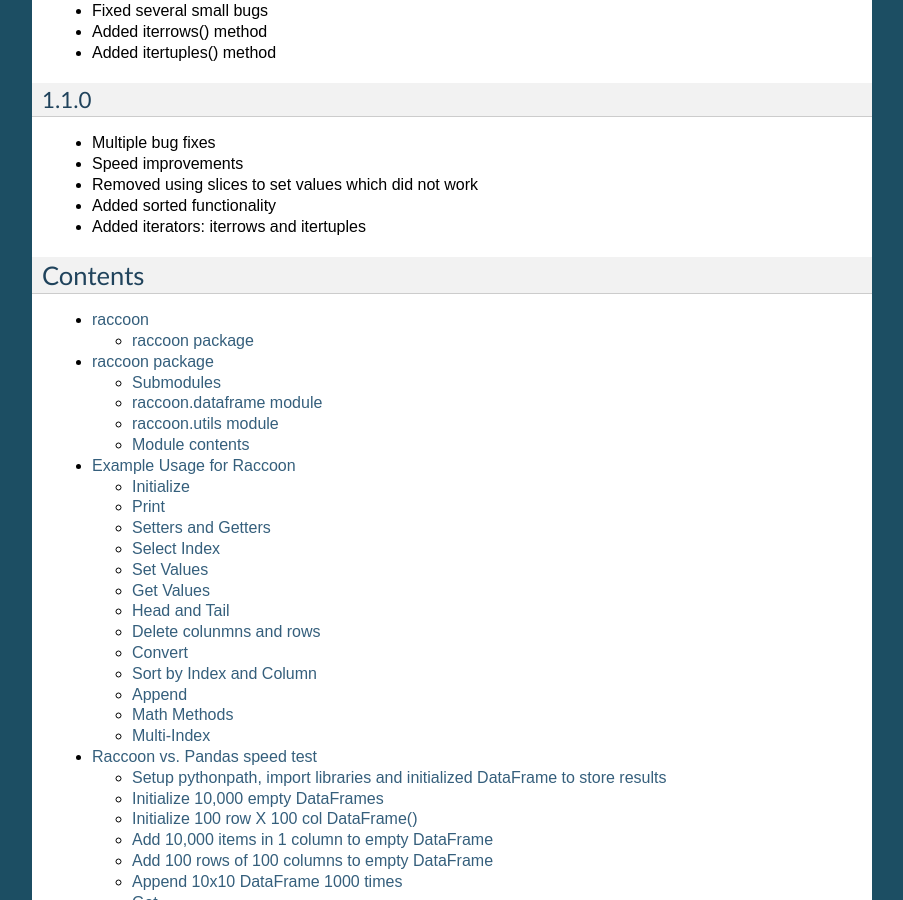
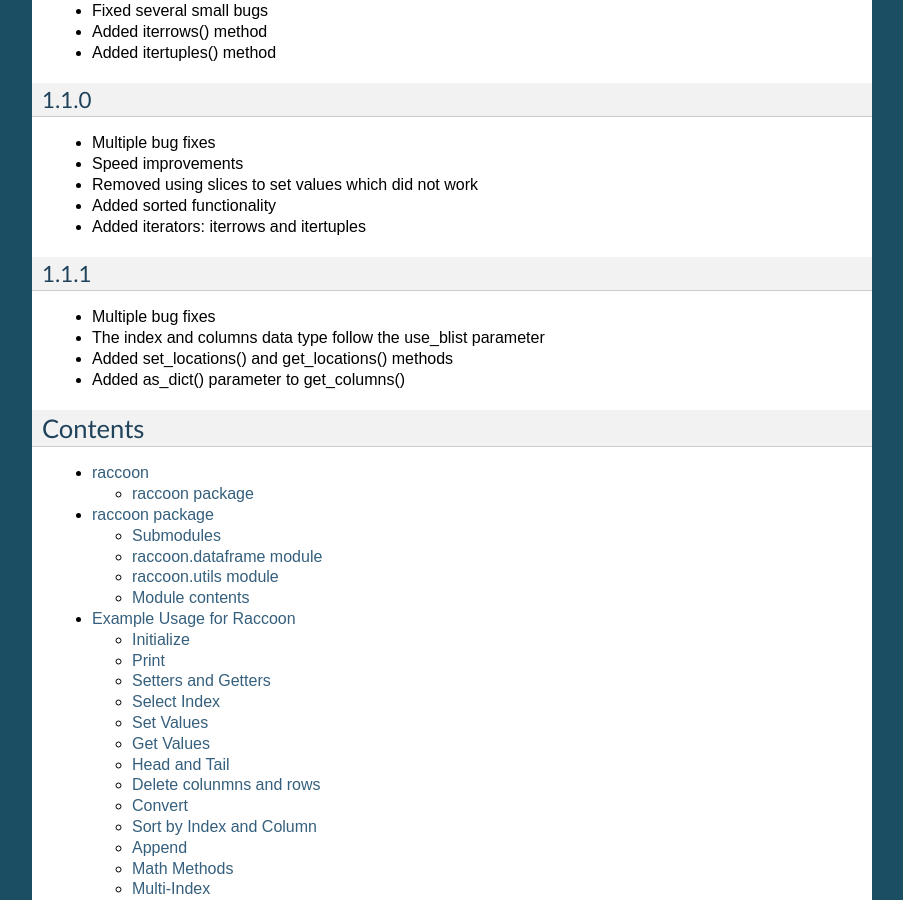
Before and after one commit to rsheftel/raccoon, a Sphinx documentation site: the page built from docs/index.rst, in a window 1280 px wide and 900 px high, scrolled down 1441 px. Shown: the whole window, without its empty margins (198-1101 px from the left). Built offline with Sphinx 7.4.7, drawn with Linux system fonts in a browser that asks for light colours.

Commit message:
small updates to index (2) added version to init

```diff
--- a/docs/index.rst
+++ b/docs/index.rst
@@ -74,6 +74,14 @@
 - Added sorted functionality
 - Added iterators: iterrows and itertuples
 
+1.1.1
+~~~~~
+- Multiple bug fixes
+- The index and columns data type follow the use_blist parameter
+- Added set_locations() and get_locations() methods
+- Added as_dict() parameter to get_columns()
+
+
 Contents
 --------
 .. toctree::
--- a/raccoon/__init__.py
+++ b/raccoon/__init__.py
@@ -1,2 +1,3 @@
 
+__version__ = "1.1.1"
 from .dataframe import DataFrame
```
Also changed, not shown: 1 other file.
